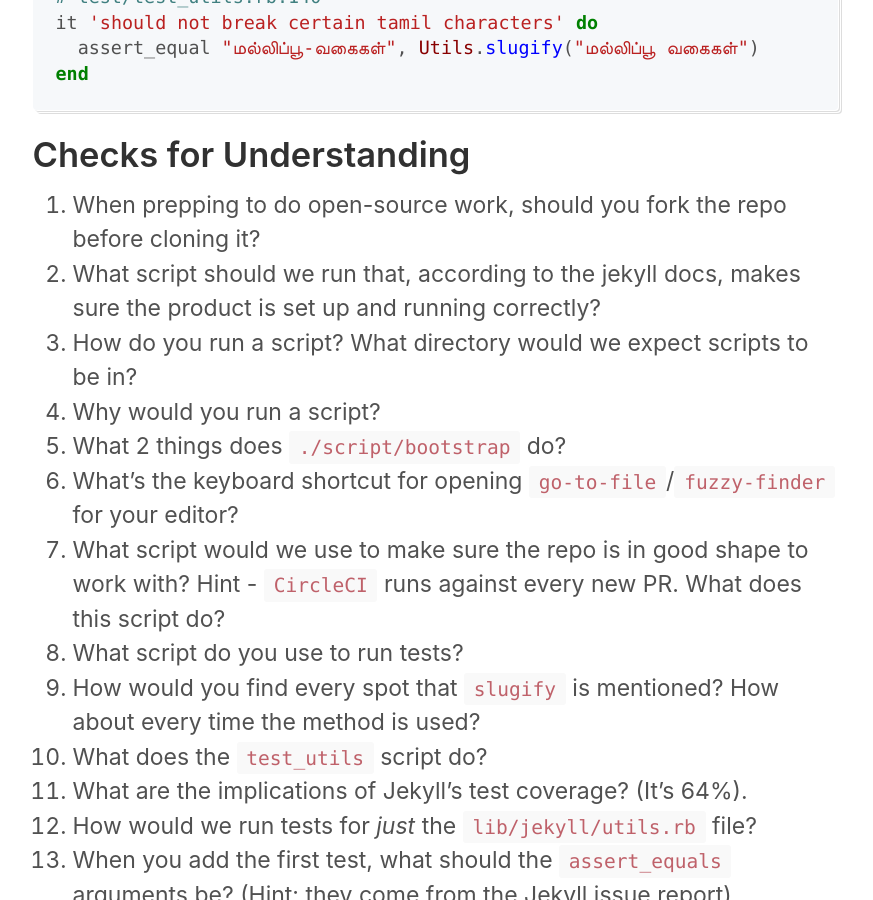
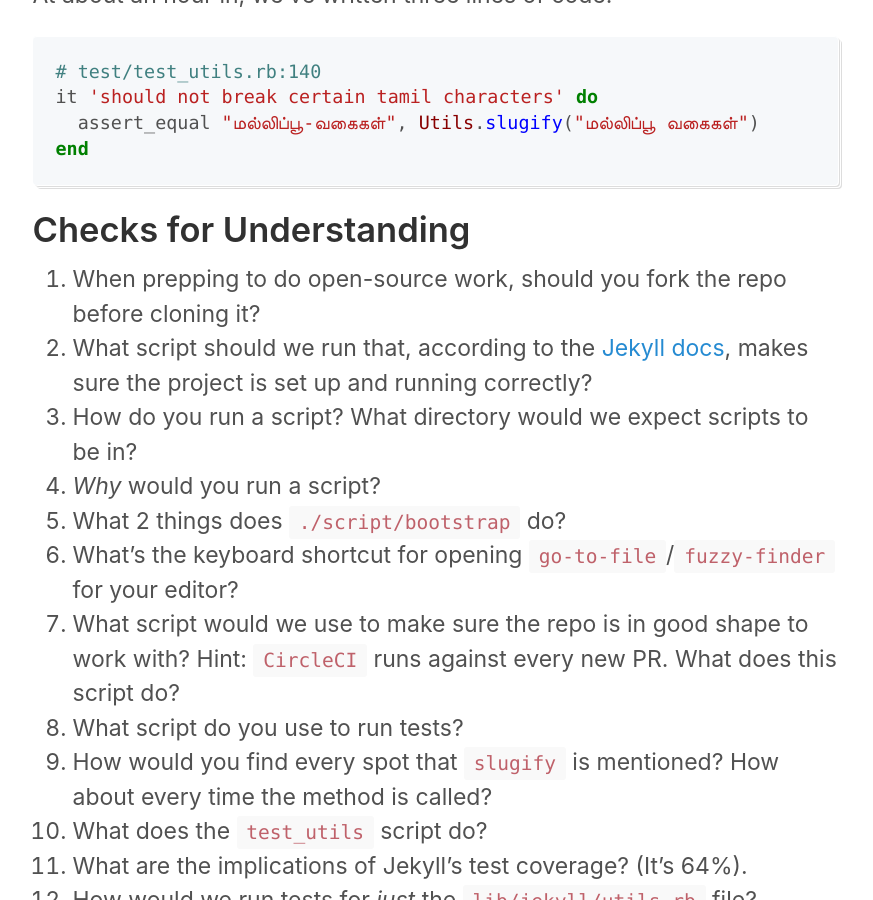
Before and after one commit to josh-works/intermediaterubycom, a Jekyll site: the page built from _pages/matt-swanson-jekyll-bug-p2.md, in a window 1280 px wide and 900 px high, scrolled down 10551 px. Shown: the whole window, without its empty margins (205-1078 px from the left). Built offline with Jekyll 4.4.1, drawn with Linux system fonts in a browser that asks for light colours; some of the changed text lies outside the part shown.

Commit message:
clean up formatting, Checks for Understanding

```diff
--- a/_pages/matt-swanson-jekyll-bug-p2.md
+++ b/_pages/matt-swanson-jekyll-bug-p2.md
@@ -107,8 +109,6 @@ Shipping a library for your day job is different than working on an application.
 
 As I've mentioned, one of the goals of this project is to find instances where the expert uses Tacit Knowledge. I'll use this section to bring attention to as much of Matt's tacit knowledge as possible.
 
-
-
 ### Top keyboard shortcut for Atom/VS Code
 
 Matt says "the top two shortcuts..."
@@ -121,7 +121,7 @@ For "run tests for current file" I usually want to look at the test file before
 2. Use keyboard shortcut to copy the _relative_ path of the test file to my clipboard. Atom: `shift+ctrl+c`
 3. Run the test file in whatever method the project requires: `ruby <file>`, `bundle exec ruby -Itest <file>`, `./test <file>`, etc.
 
-### copy-find-paste-enter keyboard shortcuts
+### `copy-find-paste-enter` keyboard shortcuts
 
 keyboard shortcuts! Matt uses this one all the time, and if you're not using this keyboard shortcut, might be time to start.
 
@@ -176,7 +176,7 @@ If instead we split the screens horizontally, here's what we'd get:
 
 Matt splits the panes horizontally, since he's running his fonts unsually large so they come through better in the recording.
 
-## How Matt decided which file to add the failing test to
+### How Matt decided which file to add the failing test to
 
 Searching for `slugify` vs. `.slugify`
 
@@ -187,7 +187,7 @@ I expected `{class_under_test}_test.rb`, but it's actually `test_{class_under_te
 Try this yourself, in your editor of choice. Do you see the difference in results?
 
 
-## Keybindings
+### Keybindings
 
 Matt has keyboard shortcuts set up for his commonly used applications.
 
@@ -199,7 +199,7 @@ I'm all for copying what experts do, might be worth setting something similar up
 
 I've written extensively about exactly how I have my "environment" set up [here](https://josh.works/developer-workflow)
 
-## Writing the first test
+### Writing the first test
 
 At about an hour in, we've written three lines of code:
 
@@ -212,23 +212,21 @@ end
 
 
 
-
 ## Checks for Understanding
 
 1. When prepping to do open-source work, should you fork the repo before cloning it?
-1. What script should we run that, according to the jekyll docs, makes sure the product is set up and running correctly?
+1. What script should we run that, according to the [Jekyll docs](https://jekyllrb.com/docs/contributing/), makes sure the project is set up and running correctly?
 1. How do you run a script? What directory would we expect scripts to be in?
-1. Why would you run a script?
+1. _Why_ would you run a script?
 1. What 2 things does `./script/bootstrap` do?
 1. What's the keyboard shortcut for opening `go-to-file`/`fuzzy-finder` for your editor?
-1. What script would we use to make sure the repo is in good shape to work with? Hint - `CircleCI` runs against every new PR. What does this script do?
+1. What script would we use to make sure the repo is in good shape to work with? Hint: `CircleCI` runs against every new PR. What does this script do?
 1. What script do you use to run tests?
-1. How would you find every spot that `slugify` is mentioned? How about every time the method is used?
+1. How would you find every spot that `slugify` is mentioned? How about every time the method is called?
 1. What does the `test_utils` script do?
 1. What are the implications of Jekyll's test coverage? (It's 64%).
 1. How would we run tests for _just_ the `lib/jekyll/utils.rb` file?
 1. When you add the first test, what should the `assert_equals` arguments be? (Hint: they come from the Jekyll issue report)
-
 
 -----------------------
 Next, jump over to part 3.
```
Also changed, not shown: other parts of _pages/matt-swanson-jekyll-bug-p2.md (+3 -1 lines).
